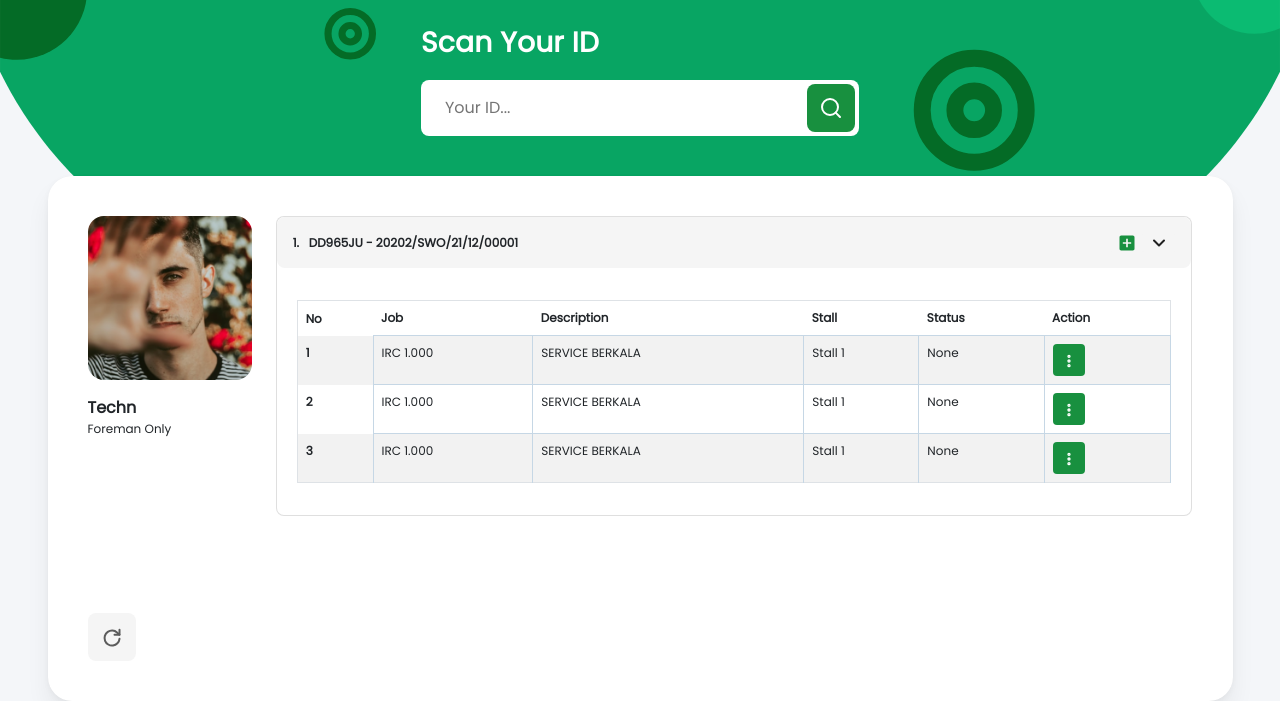
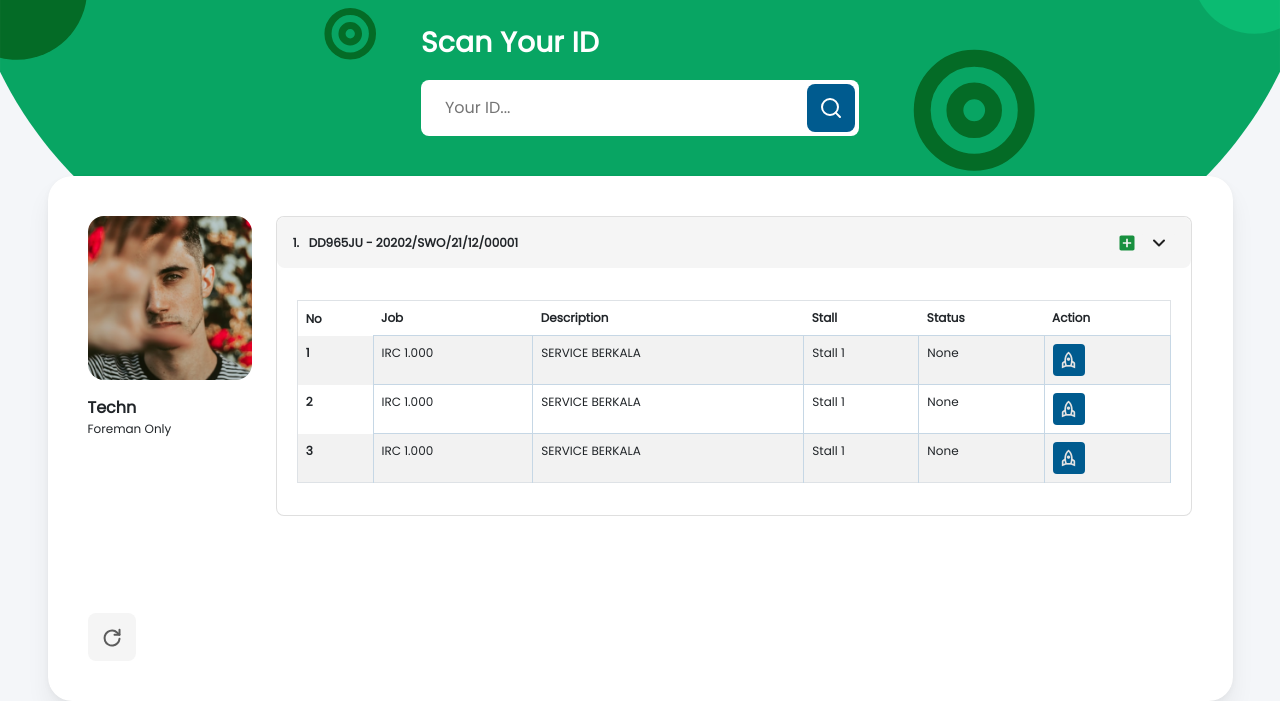
Before and after one commit to rahimbirbal/dms, a plain HTML site: page view 1.html in a window 1280 px wide. Shown: the part 105-806 px from the top of the page. Drawn offline with nearby package versions, Linux system fonts and the light colour scheme.

Commit message:
Update view 1 primary color and rocket icon

```diff
--- a/view 1.html
+++ b/view 1.html
@@ -6,9 +6,43 @@
     <meta http-equiv="X-UA-Compatible" content="IE=edge">
     <meta name="viewport" content="width=device-width, initial-scale=1.0">
     <link href="https://fonts.googleapis.com/css2?family=Poppins:display=swap" rel="stylesheet">
+    <link rel="stylesheet"
+        href="https://fonts.googleapis.com/css2?family=Material+Symbols+Outlined:opsz,wght,FILL,GRAD@24,400,0,0" />
     <link href="https://cdn.jsdelivr.net/npm/bootstrap@5.1.3/dist/css/bootstrap.min.css" rel="stylesheet"
         integrity="sha384-1BmE4kWBq78iYhFldvKuhfTAU6auU8tT94WrHftjDbrCEXSU1oBoqyl2QvZ6jIW3" crossorigin="anonymous">
     <link href="./css/main.css" rel="stylesheet" />
+    <style>
+        :root {
+            --bs-primary: #005B8F;
+            --bs-primary-rgb: 0, 91, 143;
+        }
+
+        .button-search,
+        .button-tabel,
+        .button-on {
+            background: var(--bs-primary) !important;
+        }
+
+        .button-tabel {
+            display: flex;
+            align-items: center;
+            justify-content: center;
+        }
+
+        .material-symbols-outlined {
+            font-variation-settings: 'FILL' 0, 'wght' 400, 'GRAD' 0, 'opsz' 24;
+        }
+
+        .button-tabel .material-symbols-outlined {
+            font-size: 20px;
+            line-height: 1;
+            color: #e3e3e3;
+        }
+
+        .add-row-criteria:hover {
+            color: var(--bs-primary) !important;
+        }
+    </style>
     <title>View 1</title>
 </head>
 
@@ -134,7 +168,9 @@
                                                         <td>Stall 1</td>
                                                         <td>None</td>
                                                         <td>
-                                                            <button class="button-tabel" data-bs-toggle="modal" data-bs-target="#exampleModal"><img src="images/action.svg"alt=""></button>
+                                                            <button class="button-tabel" data-bs-toggle="modal" data-bs-target="#exampleModal" aria-label="Action">
+                                                                <span class="material-symbols-outlined" aria-hidden="true">rocket</span>
+                                                            </button>
                                                             <div class="modal fade" id="exampleModal" data-bs-backdrop="static" data-bs-keyboard="false" tabindex="-1" aria-labelledby="staticBackdropLabel">
                                                                 <div class="modal-dialog modal-lg modal-action">
                                                                   <div class="modal-content">
@@ -172,7 +208,9 @@
                                                         <td>Stall 1</td>
                                                         <td>None</td>
                                                         <td>
-                                                            <button class="button-tabel" data-bs-toggle="modal" data-bs-target="#exampleModal"><img src="images/action.svg"alt=""></button>
+                                                            <button class="button-tabel" data-bs-toggle="modal" data-bs-target="#exampleModal" aria-label="Action">
+                                                                <span class="material-symbols-outlined" aria-hidden="true">rocket</span>
+                                                            </button>
                                                             <div class="modal fade" id="exampleModal" data-bs-backdrop="static" data-bs-keyboard="false" tabindex="-1" aria-labelledby="exampleModalLabel" aria-hidden="true">
                                                                 <div class="modal-dialog modal-lg modal-action">
                                                                   <div class="modal-content">
@@ -210,7 +248,9 @@
                                                         <td>Stall 1</td>
                                                         <td>None</td>
                                                         <td>
-                                                            <button class="button-tabel" data-bs-toggle="modal" data-bs-target="#exampleModal"><img src="images/action.svg"alt=""></button>
+                                                            <button class="button-tabel" data-bs-toggle="modal" data-bs-target="#exampleModal" aria-label="Action">
+                                                                <span class="material-symbols-outlined" aria-hidden="true">rocket</span>
+                                                            </button>
                                                             <div class="modal fade" id="exampleModal" data-bs-backdrop="static" data-bs-keyboard="false" tabindex="-1" aria-labelledby="exampleModalLabel" aria-hidden="true">
                                                                 <div class="modal-dialog modal-lg modal-action">
                                                                   <div class="modal-content">
```
Also changed, not shown: view8.html (added, +34 -0 lines), images/rocket.svg (added).
